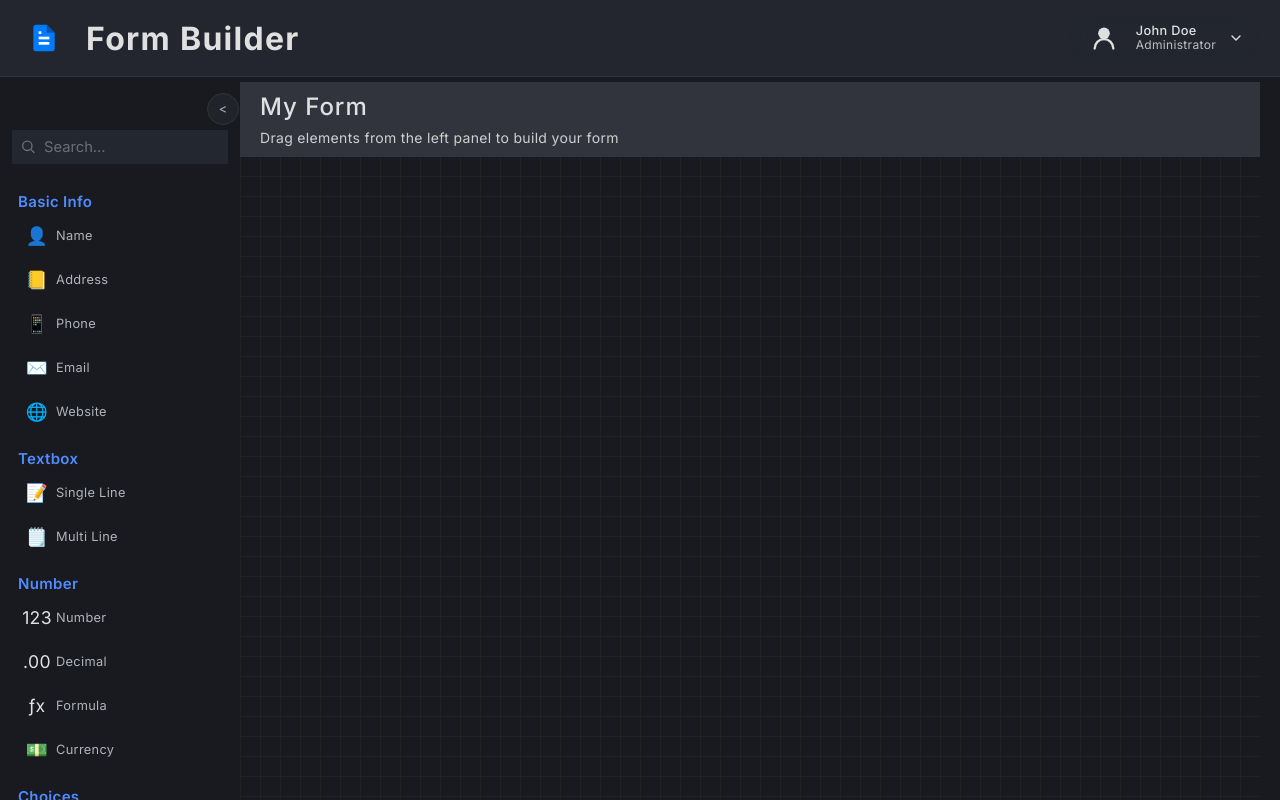
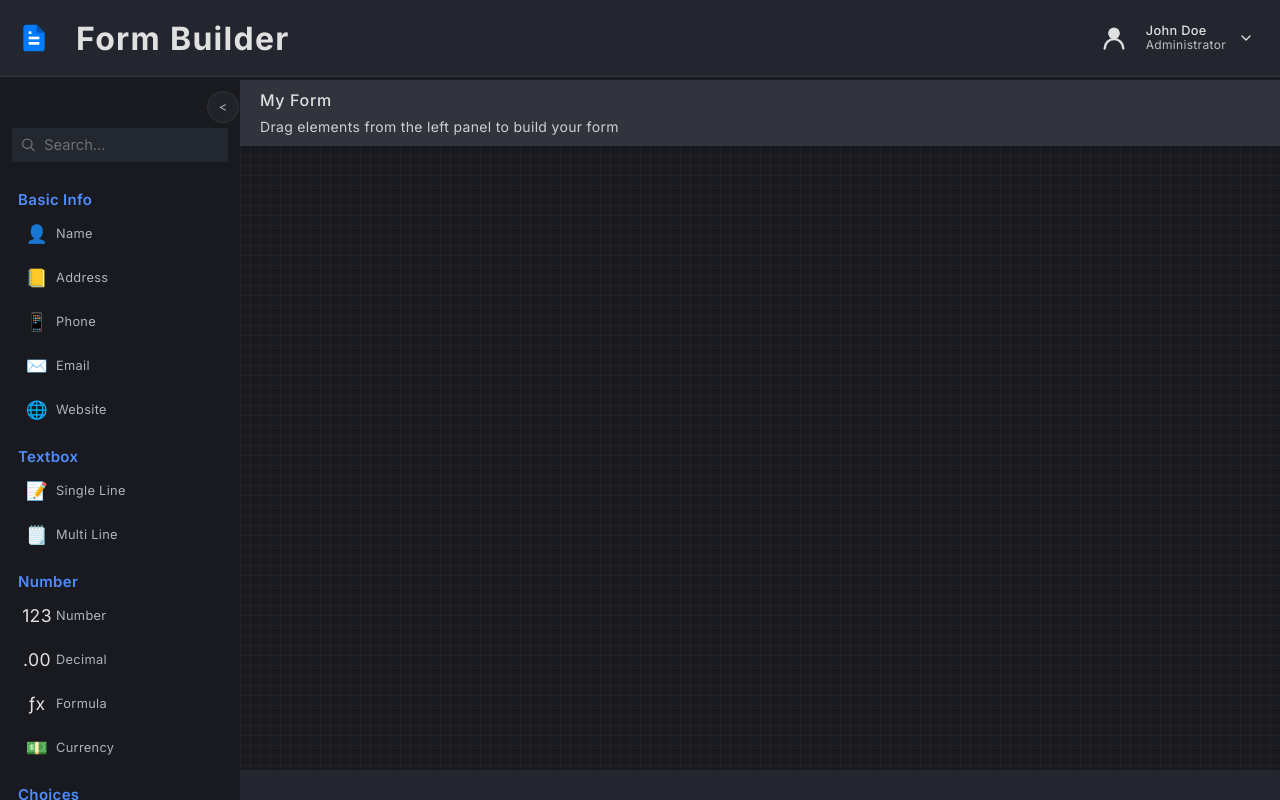
Before and after one commit to arun406/form-builder, an Angular app: page / in a window 1280 px wide. Built offline with nearby package versions, Linux system fonts and the light colour scheme.

Commit message:
Layout fixes: form-builder fixed below header, improved scrolling, and responsive panel adjustments

```diff
--- a/src/app/app.component.css
+++ b/src/app/app.component.css
@@ -1,7 +1,9 @@
-.container {
+.rootcontainer {
   text-align: center;
   padding: 50px;
   font-family: Arial, sans-serif;
+  display: flex;
+  flex-direction: row;
 }
 
 h1 {
--- a/src/app/app.component.html
+++ b/src/app/app.component.html
@@ -1,2 +1,4 @@
-<app-header></app-header>
-<app-form-builder></app-form-builder>
+<div>
+    <app-header></app-header>
+    <app-form-builder></app-form-builder>
+</div>
--- a/src/app/components/form-builder.component.css
+++ b/src/app/components/form-builder.component.css
@@ -1,10 +1,9 @@
 .form-builder-container {
   display: flex;
   flex-direction: row;
-  height: 100vh;
-  min-height: 100vh;
-  background: var(--color-bg);
-  padding-top: 72px;
+  top: 70px;
+  position: fixed;
+  overflow-y: auto;
 }
 
 /* Left Panel Styles */
@@ -81,13 +80,14 @@
 /* Center Panel Styles */
 .center-panel {
   width: 100%;
-  display: flex;
+  min-width: 85vw;
+  /* display: flex; */
   flex-direction: column;
-  flex: 1 1 0;
+  /* flex: 1 1 0; */
   min-height: 0;
   height: auto;
   padding: 10px 20px 20px 0px;
-  overflow: auto;
+  /* overflow: auto; */
   background: var(--color-bg);
 }
 
@@ -104,7 +104,8 @@
 
 .form-canvas {
   width: 100%;
-  /* min-height: 100%; */
+  min-height: 100%;
+  padding-bottom: 100px;
   height: auto;
   background: var(--color-surface);
   box-shadow: none;
@@ -116,15 +117,19 @@
 }
 
 .canvas-header {
+  position: sticky;
+  top: 0;
+  z-index: 10;
   padding: 10px 20px;
   border-bottom: 1px solid var(--color-border);
   background: var(--color-border);
   color: var(--color-text);
+  box-shadow: 0 2px 8px rgba(0,0,0,0.08);
 }
 
 .canvas-header h2 {
   margin: 0 0 8px 0;
-  font-size: 1.5rem;
+  font-size: 1rem;
   font-weight: 500;
 }
 
@@ -136,16 +141,16 @@
 
 .form-elements-container {
   width: 100%;
-  position: relative;
+  /* position: relative; */
   flex: 1 1 0;
-  min-height: 100vh;
+  /* min-height: vh; */
   max-height: none;
   overflow-y: auto;
-  padding: 32px 0 32px 0;
+  padding: 0px 0 50px 0;
   background:
     linear-gradient(90deg, var(--color-dark) 1px, transparent 1px),
     linear-gradient(0deg, var(--color-dark) 1px, transparent 1px);
-  background-size: 20px 20px;
+  background-size: 10px 10px;
   background-color: var(--color-bg);
 }
 
--- a/src/app/components/form-builder.component.html
+++ b/src/app/components/form-builder.component.html
@@ -14,7 +14,6 @@
         <h2>My Form</h2>
         <p>Drag elements from the left panel to build your form</p>
       </div>
-
       <div
         class="form-elements-container"
         (dragover)="onFormAreaDragOver($event)"
--- a/src/app/header/header.component.css
+++ b/src/app/header/header.component.css
@@ -15,7 +15,7 @@
   display: flex;
   align-items: center;
   justify-content: space-between;
-  padding: 10px 20px;
+  padding: 10px 10px;
   max-width: 100vw;
 }
 
```
